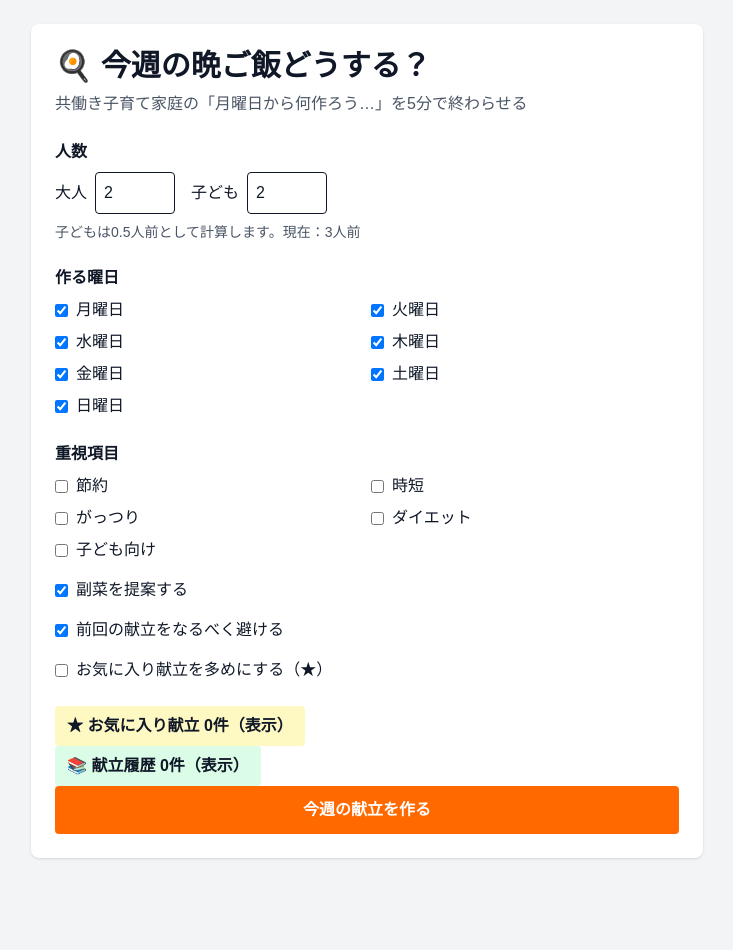
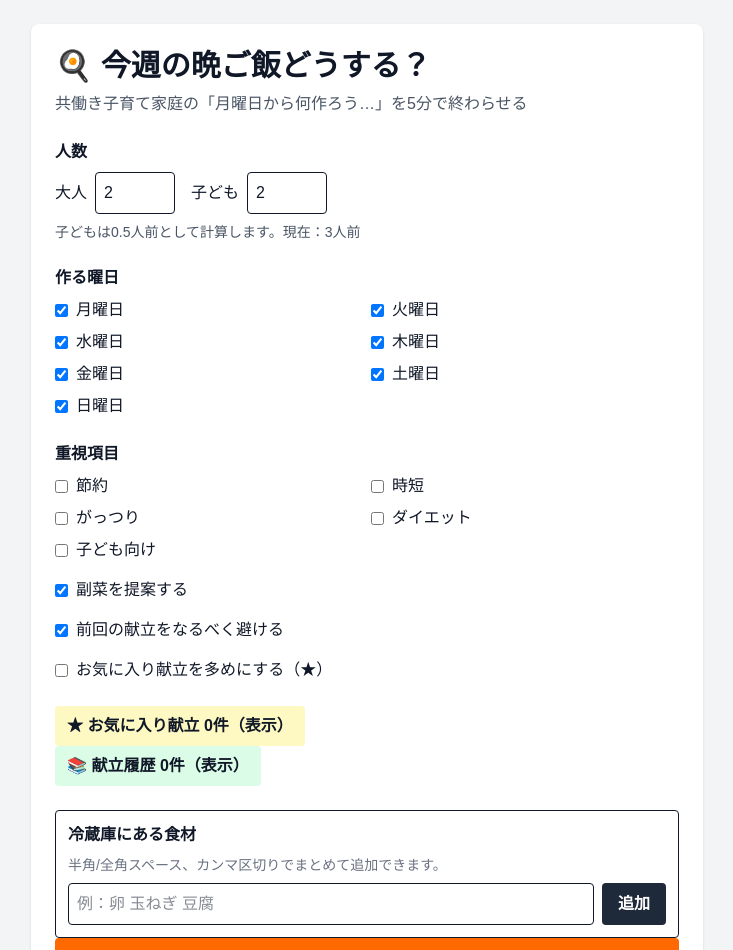
Before and after one commit to hirokilabdev-cloud/konshu-bangohan, a Next.js app: page / in a window 1280 px wide. Shown: the top 950 px of the page, without its empty margins (273-1006 px from the left). Before the commit the page ends 882 px from the top, so only its background shows below. Built offline with nearby package versions, Linux system fonts and the light colour scheme.

Commit message:
Ver 1.7 辞書追加

```diff
--- a/app/page.tsx
+++ b/app/page.tsx
@@ -7,6 +7,49 @@ import { sideDishPool, type SideDish } from "../data/sideDishes";
 const days = ["月曜日", "火曜日", "水曜日", "木曜日", "金曜日", "土曜日", "日曜日"];
 
 const categoryOrder = ["肉・魚", "野菜", "卵・豆腐・乳製品", "調味料", "その他"];
+
+const ingredientAliases: Record<string, string> = {
+  たまご: "卵",
+  タマゴ: "卵",
+  玉子: "卵",
+
+  たまねぎ: "玉ねぎ",
+  玉葱: "玉ねぎ",
+
+  ねぎ: "長ねぎ",
+  ネギ: "長ねぎ",
+  長ネギ: "長ねぎ",
+
+  じゃが芋: "じゃがいも",
+  ジャガイモ: "じゃがいも",
+
+  人参: "にんじん",
+  ニンジン: "にんじん",
+
+  キャベツ: "キャベツ",
+  きゃべつ: "キャベツ",
+
+  豚: "豚肉",
+  豚こま: "豚肉",
+  豚バラ: "豚肉",
+  ぶたにく: "豚肉",
+  ぶた: "豚肉",
+
+  鶏肉: "鶏もも肉",
+  とりにく: "鶏もも肉",
+  とり: "鶏もも肉",
+  とり肉: "鶏もも肉",
+  鳥肉: "鶏もも肉",
+
+  豆腐: "豆腐",
+  とうふ: "豆腐",
+};
+
+const normalizeIngredientName = (name: string) => {
+  const trimmedName = name.trim();
+
+  return ingredientAliases[trimmedName] ?? trimmedName;
+};
 
 export default function Home() {
   const [showResult, setShowResult] = useState(false);
@@ -54,6 +97,9 @@ export default function Home() {
 
   const [showHistory, setShowHistory] = useState(false);
 
+  const [stockInput, setStockInput] = useState("");
+  const [stockIngredients, setStockIngredients] = useState<string[]>([]);
+
   const servingCount = adultCount + childCount * 0.5;
 
   useEffect(() => {
@@ -74,6 +120,12 @@ export default function Home() {
 
     const savedHistory =
       localStorage.getItem("menuHistory");
+
+    const savedStockIngredients = localStorage.getItem("stockIngredients");
+
+    if (savedStockIngredients) {
+      setStockIngredients(JSON.parse(savedStockIngredients));
+    }
 
     if (savedHistory) {
       setMenuHistory(JSON.parse(savedHistory));
@@ -477,6 +529,51 @@ export default function Home() {
     );
   };
 
+  /**
+   * 在庫材料を追加する
+   * @returns
+   */
+  const addStockIngredients = () => {
+    const ingredients = stockInput
+      .split(/[\s,、]+/)
+      .map((item) => normalizeIngredientName(item))
+      .filter((item) => item.length > 0);
+
+    if (ingredients.length === 0) {
+      return;
+    }
+
+    const updatedStocks = Array.from(
+      new Set([...stockIngredients, ...ingredients])
+    );
+
+    setStockIngredients(updatedStocks);
+
+    localStorage.setItem(
+      "stockIngredients",
+      JSON.stringify(updatedStocks)
+    );
+
+    setStockInput("");
+  };
+
+  /**
+   * 在庫材料を削除する
+   * @param ingredientName
+   */
+  const removeStockIngredient = (ingredientName: string) => {
+    const updatedStocks = stockIngredients.filter(
+      (item) => item !== ingredientName
+    );
+
+    setStockIngredients(updatedStocks);
+
+    localStorage.setItem(
+      "stockIngredients",
+      JSON.stringify(updatedStocks)
+    );
+  };
+
   return (
     <main className="min-h-screen bg-gray-100 p-6 text-gray-900">
       <div className="max-w-2xl mx-auto bg-white rounded-lg shadow p-6">
@@ -720,6 +817,52 @@ export default function Home() {
           </div>
         )}
 
+        <div className="mt-6 rounded border p-3">
+          <h3 className="mb-2 font-bold">冷蔵庫にある食材</h3>
+
+          <p className="mb-2 text-sm text-gray-500">
+            半角/全角スペース、カンマ区切りでまとめて追加できます。
+          </p>
+
+          <div className="flex gap-2">
+            <input
+              type="text"
+              value={stockInput}
+              onChange={(e) => setStockInput(e.target.value)}
+              onKeyDown={(e) => {
+                if (e.key === "Enter") {
+                  addStockIngredients();
+                }
+              }}
+              placeholder="例：卵 玉ねぎ 豆腐"
+              className="flex-1 rounded border p-2"
+            />
+
+            <button
+              type="button"
+              onClick={addStockIngredients}
+              className="rounded bg-gray-800 px-4 py-2 font-bold text-white hover:bg-gray-900"
+            >
+              追加
+            </button>
+          </div>
+
+          {stockIngredients.length > 0 && (
+            <div className="mt-3 flex flex-wrap gap-2">
+              {stockIngredients.map((ingredient) => (
+                <button
+                  key={ingredient}
+                  type="button"
+                  onClick={() => removeStockIngredient(ingredient)}
+                  className="rounded-full bg-green-100 px-3 py-1 text-sm text-green-800 hover:bg-green-200"
+                >
+                  {ingredient} ×
+                </button>
+              ))}
+            </div>
+          )}
+        </div>
+
         <button
           onClick={generateMenus}
           className="w-full bg-orange-500 text-white p-3 rounded font-bold hover:bg-orange-600"
@@ -837,9 +980,11 @@ export default function Home() {
                       {isOpen && (
                         <ul className="space-y-2">
                           {group.ingredients.map((ingredient) => {
-                            const isChecked = checkedIngredients.includes(
-                              ingredient.name
-                            );
+                            const isInStock = stockIngredients
+                              .map((item) => normalizeIngredientName(item))
+                              .includes(normalizeIngredientName(ingredient.name));
+                            const isChecked =
+                              checkedIngredients.includes(ingredient.name) || isInStock;
 
                             return (
                               <li
@@ -860,7 +1005,14 @@ export default function Home() {
                                         toggleIngredient(ingredient.name)
                                       }
                                     />
-                                    <span>{ingredient.name}</span>
+                                    <span>
+                                      {ingredient.name}
+                                      {isInStock && (
+                                        <span className="ml-2 rounded bg-green-100 px-2 py-0.5 text-xs text-green-700">
+                                          冷蔵庫にあり
+                                        </span>
+                                      )}
+                                    </span>
                                   </div>
 
                                   <span className="font-semibold">
```
